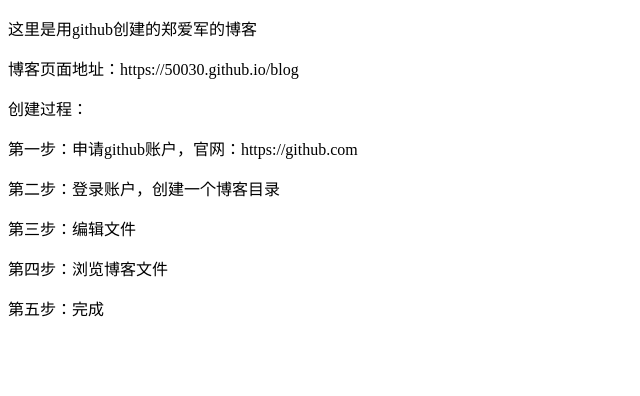
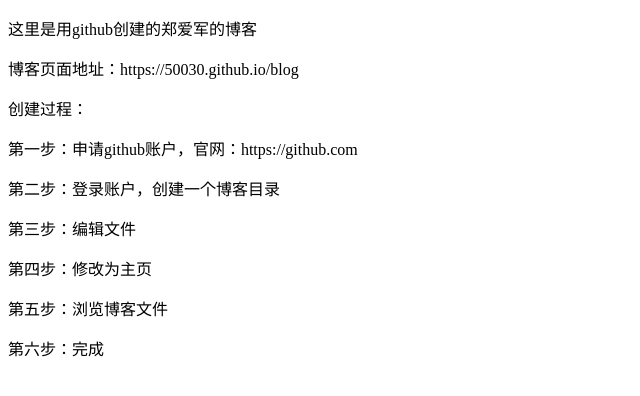
Before and after one commit to 50030/blog, a plain HTML site: page index.html in a window 1280 px wide. Shown: the whole page, without its empty margins (0-640 px from the left). Drawn offline with Linux system fonts and the light colour scheme.

Commit message:
my blog2

```diff
--- a/index.html
+++ b/index.html
@@ -24,10 +24,13 @@
 		第三步：编辑文件
 	</p>
 	<p>
-		第四步：浏览博客文件
+		第四步：修改为主页
 	</p>
 	<p>
-		第五步：完成
+		第五步：浏览博客文件
+	</p>
+	<p>
+		第六步：完成
 	</p>
 </body>
 </html>
```
